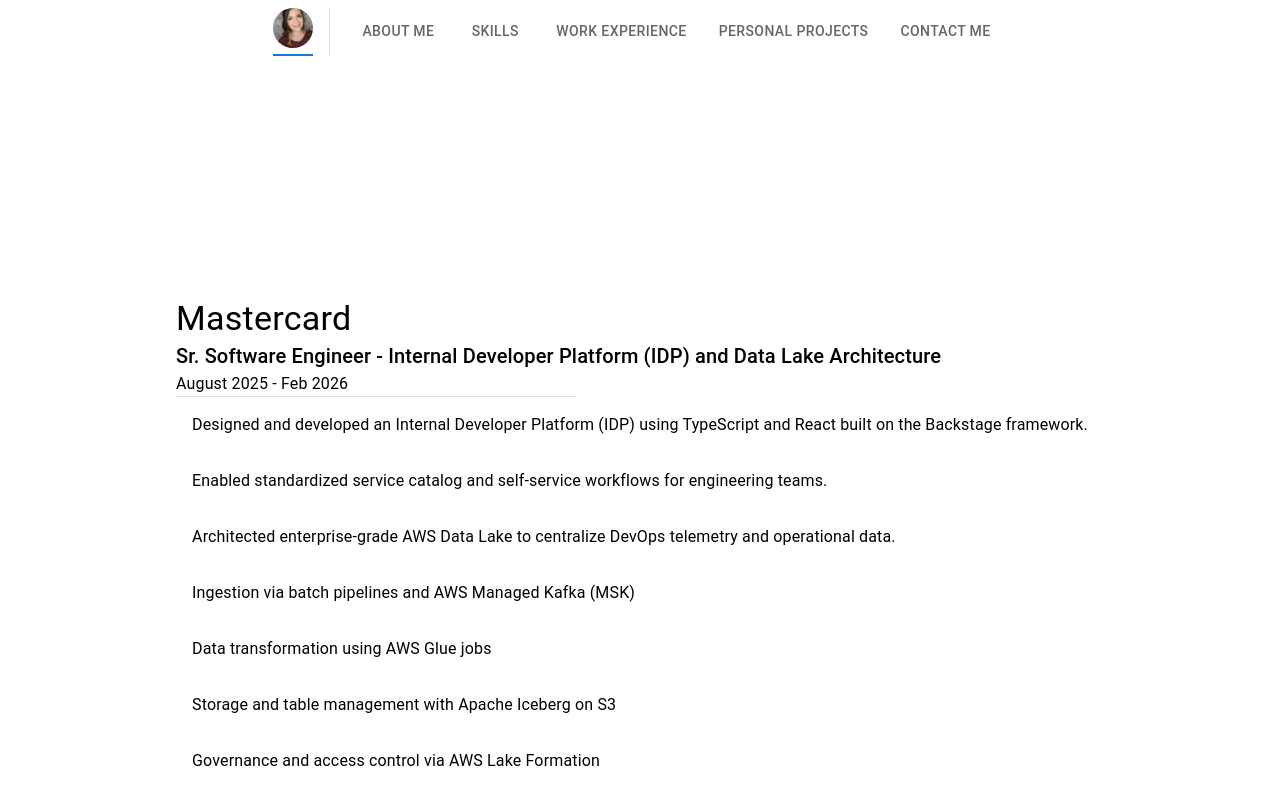
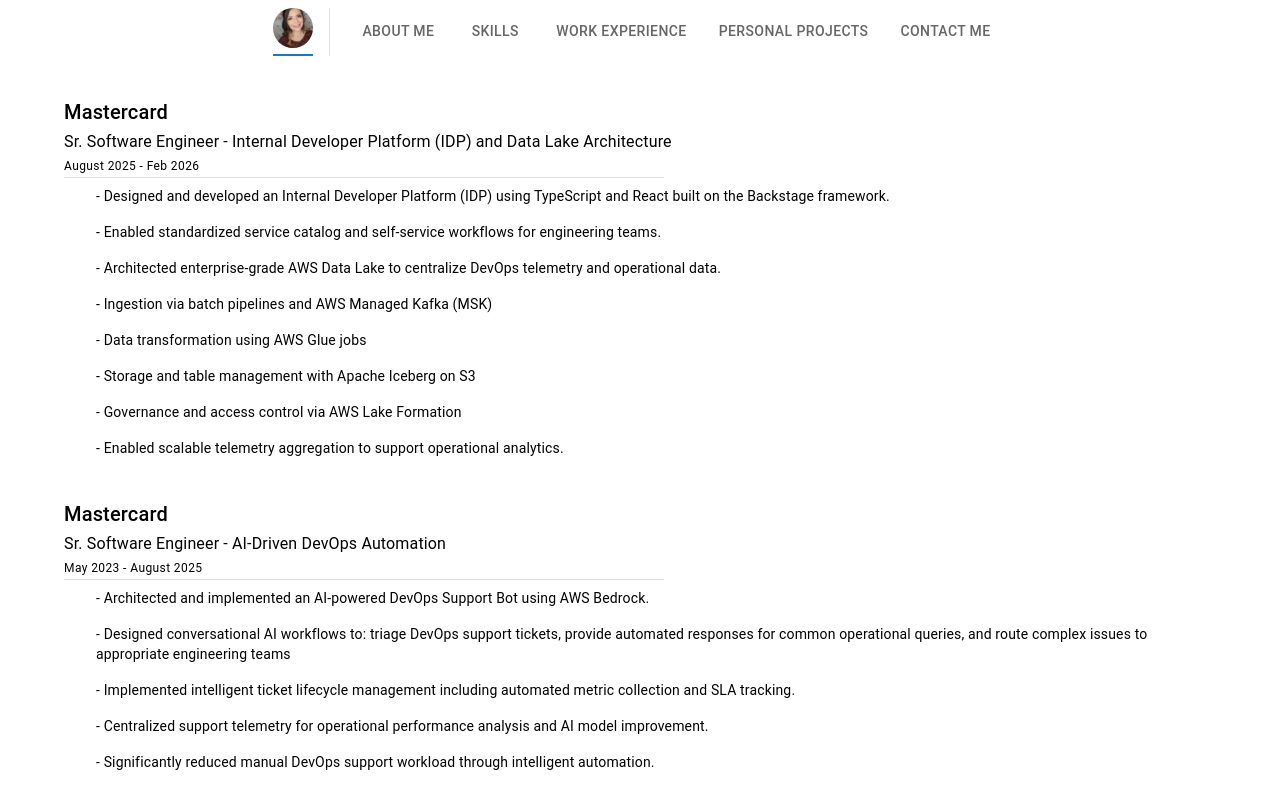
Before and after one commit to marialgoldsmith001/literate-pancake, a React (Vite) app: page /workexperience in a window 1280 px wide. Shown: the top 800 px of the page. Built offline with nearby package versions, Linux system fonts and the light colour scheme.

Commit message:
looking better like this

```diff
--- a/src/components/WorkExperience.jsx
+++ b/src/components/WorkExperience.jsx
@@ -1,4 +1,4 @@
-import { Box, Divider, Typography } from "@mui/material";
+import { Box, Grid, Divider, Typography, List } from "@mui/material";
 import React, { useEffect, useState } from "react";
 
 function WorkExperience() {
@@ -7,19 +7,21 @@
         fetch("workexperience.json").then(response => response.json()).then(data => setWorkExperience(data))
     },[]);
     return (
-        <Box sx={{display: 'flex', marginTop: 320, flexDirection: 'column', alignItems: 'center', justifyContent: 'center', height: '100%'}}>
+        <Grid size={{ sm: 12, md: 6}} sx={{marginTop: 5, marginLeft: 'auto', marginRight: 'auto'}}>
             {workExperience.map((experience, index) => (
                 <Box key={index} sx={{ mb: 4 }}>
-                    <Typography variant="h4">{experience.company}</Typography>
-                    <Typography variant="h6">{experience.position}</Typography>
-                    <Typography variant="body1">{experience["service-period"]}</Typography>
-                    <Divider sx={{ width: 400, color: '#0066CC' }} />
+                    <Typography variant="h6">{experience.company}</Typography>
+                    <Typography variant="subtitle1">{experience.position}</Typography>
+                    <Typography variant="caption">{experience["service-period"]}</Typography>
+                    <Divider sx={{ width: 600, color: '#0066CC' }} />
                     {experience.description.map((desc, index) => (
-                        <Typography key={index} variant="body1" sx={{ p: 2 }}>{desc}</Typography>
-                    ))}
+                    <List key={index} sx={{ listStyleType: 'disc', pl: 4 }}>
+                        <Typography variant="body2">- {desc}</Typography>
+                    </List>
+                     ))}
                 </Box>
             ))}
-        </Box>
+        </Grid>
     );
 }
 
```
